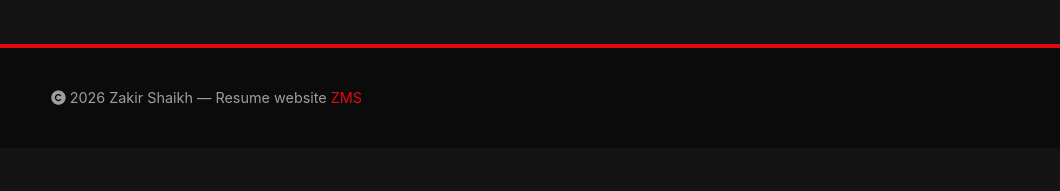
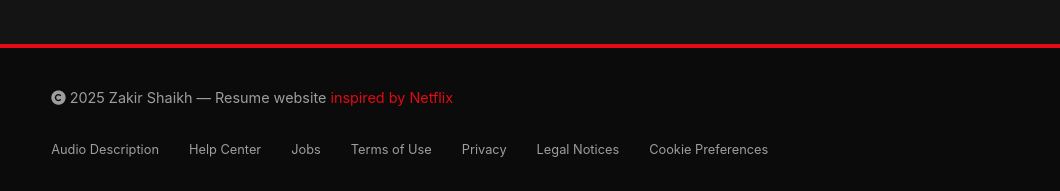
Before and after one commit to SZakirM/Ex-Web-Info, a plain HTML site: page Index.html in a window 1280 px wide. Shown: the part 2908-3099 px from the top of the page, 0-1060 px from the left. Before the commit the page ends 3056 px from the top, so only its background shows below. Drawn offline with Linux system fonts and the light colour scheme.

Commit message:
Update Index.html

```diff
--- a/Index.html
+++ b/Index.html
@@ -662,7 +662,7 @@
     <div class="footer-bar">
         <div class="footer-grid">
             <div>
-                <i class="fas fa-copyright"></i> 2026 Zakir Shaikh — Resume website <span style="color:#e50914;">ZMS</span>
+                <i class="fas fa-copyright"></i> 2025 Zakir Shaikh — Resume website <span style="color:#e50914;">inspired by Netflix</span>
             </div>
             <div class="social-links">
                 <a href="#"><i class="fab fa-github"></i></a>
@@ -670,6 +670,11 @@
                 <a href="#"><i class="fas fa-envelope"></i></a>
                 <a href="#"><i class="fab fa-x-twitter"></i></a>
             </div>
+        </div>
+        <div style="margin-top: 1.5rem; font-size:0.8rem; display:flex; gap:30px; flex-wrap:wrap;">
+            <span>Audio Description</span><span>Help Center</span><span>Jobs</span><span>Terms of Use</span><span>Privacy</span>
+            <span>Legal Notices</span><span>Cookie Preferences</span>
+        </div>
+    </div>
 </body>
-
 </html>
```
